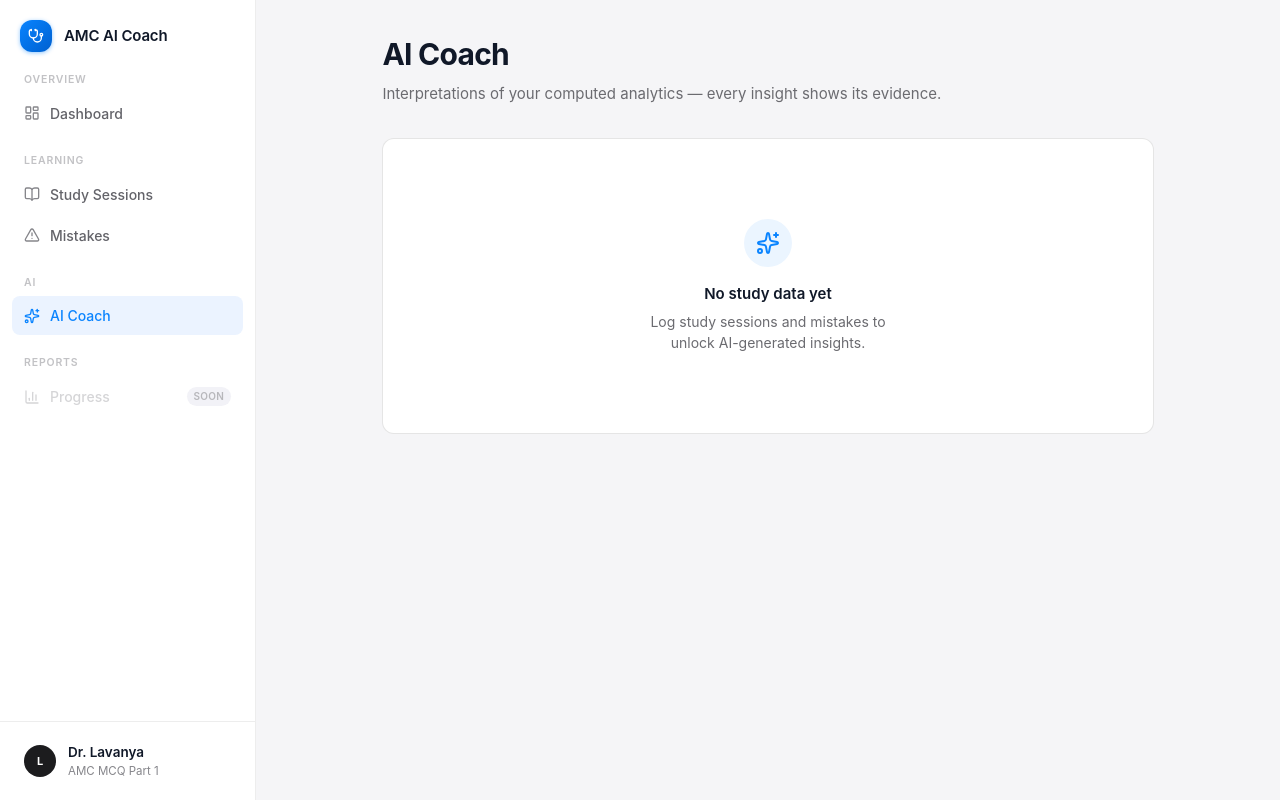
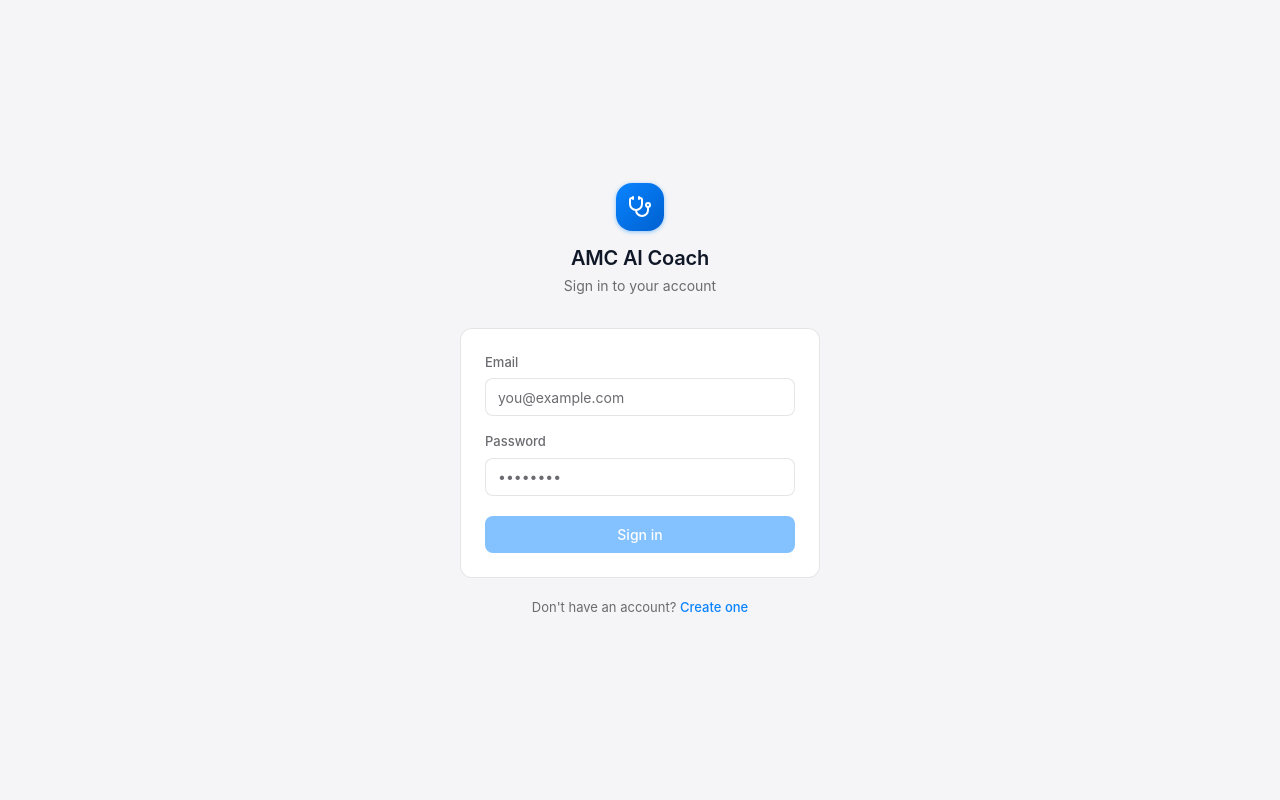
Before and after one commit to BuildWithSai/amc-ai-coach, a React (Vite) app: page /ai-coach in a window 1280 px wide. Built offline with nearby package versions, Linux system fonts and the light colour scheme; no server answers; the database is empty.

Commit message:
add auth — email/password login, route protection, logout, email display fix

```diff
--- a/src/App.tsx
+++ b/src/App.tsx
@@ -1,11 +1,41 @@
+import { useState, useEffect } from "react";
 import { BrowserRouter, Routes, Route } from "react-router-dom";
+import type { Session } from "@supabase/supabase-js";
+import { supabase } from "./services/supabase";
 
+import LoginPage from "./pages/LoginPage";
 import DashboardPage from "./pages/DashboardPage";
 import StudySessionsPage from "./pages/StudySessionsPage";
 import MistakesPage from "./pages/MistakesPage";
 import AICoachPage from "./pages/AICoachPage";
 
 function App() {
+  const [session, setSession] = useState<Session | null>(null);
+  const [checking, setChecking] = useState(true);
+
+  useEffect(() => {
+    supabase.auth.getSession().then(({ data }) => {
+      setSession(data.session);
+      setChecking(false);
+    });
+
+    const { data: { subscription } } = supabase.auth.onAuthStateChange((_event, session) => {
+      setSession(session);
+    });
+
+    return () => subscription.unsubscribe();
+  }, []);
+
+  if (checking) {
+    return (
+      <div className="flex min-h-screen items-center justify-center bg-[#F5F5F7]">
+        <div className="h-5 w-5 animate-spin rounded-full border-2 border-black/10 border-t-[#0A84FF]" />
+      </div>
+    );
+  }
+
+  if (!session) return <LoginPage />;
+
   return (
     <BrowserRouter>
       <Routes>
--- a/src/components/AppShell.tsx
+++ b/src/components/AppShell.tsx
@@ -9,7 +9,9 @@ import {
   Stethoscope,
   Menu,
   X,
+  LogOut,
 } from "lucide-react";
+import { supabase } from "../services/supabase";
 import type { ReactNode } from "react";
 
 const NAV_GROUPS = [
@@ -33,15 +35,23 @@ const NAV_GROUPS = [
 export function AppShell({ children }: { children: ReactNode }) {
   const { pathname } = useLocation();
   const [mobileOpen, setMobileOpen] = useState(false);
+  const [userEmail, setUserEmail] = useState<string | null>(null);
+
+  useEffect(() => {
+    supabase.auth.getUser().then(({ data }) => {
+      setUserEmail(data.user?.email ?? null);
+    });
+  }, []);
 
   const closeSidebar = () => setMobileOpen(false);
 
   // Close sidebar on any route change — handles same-page taps and browser back/forward
-  useEffect(() => { setMobileOpen(false); }, [pathname]);
+  useEffect(() => {
+    setMobileOpen(false);
+  }, [pathname]);
 
   return (
     <div className="fixed inset-0 flex overflow-hidden bg-[#F5F5F7]">
-
       {/* Mobile backdrop */}
       {mobileOpen && (
         <div
@@ -138,16 +148,24 @@ export function AppShell({ children }: { children: ReactNode }) {
         <div className="border-t border-black/[0.07] p-3">
           <div className="flex items-center gap-3 rounded-[8px] px-3 py-2.5">
             <div className="flex h-8 w-8 shrink-0 items-center justify-center rounded-full bg-[#1C1C1E] text-[11px] font-bold text-white">
-              L
+              {userEmail ? userEmail[0].toUpperCase() : "?"}
             </div>
             <div className="min-w-0 flex-1">
               <p className="truncate text-[13.5px] font-semibold leading-tight text-gray-900">
-                Dr. Lavanya
+                {userEmail ? userEmail.split("@")[0] : "—"}
               </p>
               <p className="mt-[3px] truncate text-[11.5px] leading-tight text-[#86868B]">
                 AMC MCQ Part 1
               </p>
             </div>
+            <button
+              type="button"
+              aria-label="Sign out"
+              onClick={() => supabase.auth.signOut()}
+              className="flex h-7 w-7 shrink-0 items-center justify-center rounded-md text-[#86868B] transition-colors duration-150 hover:bg-gray-100 hover:text-gray-900"
+            >
+              <LogOut className="h-3.5 w-3.5" />
+            </button>
           </div>
         </div>
       </aside>
@@ -155,7 +173,10 @@ export function AppShell({ children }: { children: ReactNode }) {
       {/* Main */}
       <main className="flex flex-1 flex-col overflow-hidden">
         {/* Mobile header — hidden on md+ */}
-        <div className="flex shrink-0 items-center gap-3 border-b border-black/[0.07] bg-white px-4 py-3 md:hidden" style={{ paddingTop: 'max(12px, env(safe-area-inset-top))' }}>
+        <div
+          className="flex shrink-0 items-center gap-3 border-b border-black/[0.07] bg-white px-4 py-3 md:hidden"
+          style={{ paddingTop: "max(12px, env(safe-area-inset-top))" }}
+        >
           <button
             type="button"
             aria-label="Open navigation"
@@ -170,9 +191,7 @@ export function AppShell({ children }: { children: ReactNode }) {
           </span>
         </div>
 
-        <div className="flex-1 overflow-y-auto">
-          {children}
-        </div>
+        <div className="flex-1 overflow-y-auto">{children}</div>
       </main>
     </div>
   );
--- /dev/null
+++ b/src/pages/LoginPage.tsx
@@ -0,0 +1,178 @@
+/**
+ * Auth page for email/password sign in and account creation.
+ * Toggles between modes in-place. Errors are surfaced inline; never via alert().
+ * After sign-up, shows a confirmation prompt if Supabase email verification is on.
+ */
+import { useState } from "react";
+import { Stethoscope } from "lucide-react";
+import { supabase } from "../services/supabase";
+
+type Mode = "signin" | "signup";
+
+function LoginPage() {
+  const [mode, setMode] = useState<Mode>("signin");
+  const [email, setEmail] = useState("");
+  const [password, setPassword] = useState("");
+  const [error, setError] = useState("");
+  const [loading, setLoading] = useState(false);
+  const [signedUp, setSignedUp] = useState(false);
+
+  const switchMode = (next: Mode) => {
+    setMode(next);
+    setError("");
+    setSignedUp(false);
+  };
+
+  const handleSubmit = async (e: React.FormEvent) => {
+    e.preventDefault();
+    setError("");
+    setLoading(true);
+
+    if (mode === "signin") {
+      const { error } = await supabase.auth.signInWithPassword({ email, password });
+      if (error) setError(error.message);
+    } else {
+      const { data, error } = await supabase.auth.signUp({ email, password });
+      if (error) {
+        setError(error.message);
+      } else if (!data.session) {
+        // Email confirmation required — session won't exist yet
+        setSignedUp(true);
+      }
+    }
+
+    setLoading(false);
+  };
+
+  const inputCls =
+    "h-[38px] w-full rounded-lg border border-black/10 bg-white px-3 text-[14px] text-gray-900 placeholder:text-[#6B6B70] transition-all duration-150 focus:border-[#0A84FF] focus:outline-none focus:ring-2 focus:ring-[#0A84FF]/20";
+
+  return (
+    <div className="flex min-h-screen items-center justify-center bg-[#F5F5F7] px-4">
+      <div className="w-full max-w-[360px]">
+
+        {/* Brand mark */}
+        <div className="mb-8 flex flex-col items-center gap-3">
+          <div className="flex h-12 w-12 items-center justify-center rounded-2xl bg-gradient-to-br from-[#0A84FF] to-[#0060D0] shadow-[0_1px_4px_rgba(10,132,255,0.45)]">
+            <Stethoscope className="h-6 w-6 text-white" />
+          </div>
+          <div className="text-center">
+            <p className="text-[20px] font-semibold tracking-[-0.01em] text-gray-900">
+              AMC AI Coach
+            </p>
+            <p className="mt-0.5 text-[14px] text-[#6B6B70]">
+              {mode === "signin" ? "Sign in to your account" : "Create your account"}
+            </p>
+          </div>
+        </div>
+
+        {/* Card */}
+        <div className="rounded-xl border border-black/10 bg-white p-6">
+
+          {/* Post sign-up confirmation notice */}
+          {signedUp ? (
+            <div className="text-center">
+              <p className="text-[15px] font-semibold text-gray-900">Check your email</p>
+              <p className="mt-2 text-[14px] leading-relaxed text-[#6B6B70]">
+                We sent a confirmation link to <span className="font-medium text-gray-900">{email}</span>.
+                Open it to activate your account, then come back and sign in.
+              </p>
+              <button
+                type="button"
+                onClick={() => { setSignedUp(false); setMode("signin"); }}
+                className="mt-5 w-full rounded-lg bg-[#0A84FF] px-4 py-2 text-[14px] font-medium text-white transition-all duration-150 hover:bg-[#0071E3] focus-visible:outline-none focus-visible:ring-2 focus-visible:ring-[#0A84FF]/40 active:scale-[0.98]"
+              >
+                Back to sign in
+              </button>
+            </div>
+          ) : (
+            <form onSubmit={handleSubmit} noValidate>
+              <div className="mb-4">
+                <label htmlFor="login-email" className="mb-1.5 block text-[13px] font-medium text-[#6B6B70]">
+                  Email
+                </label>
+                <input
+                  id="login-email"
+                  type="email"
+                  autoComplete="email"
+                  required
+                  value={email}
+                  onChange={(e) => { setEmail(e.target.value); setError(""); }}
+                  placeholder="you@example.com"
+                  className={inputCls}
+                />
+              </div>
+
+              <div className="mb-5">
+                <label htmlFor="login-password" className="mb-1.5 block text-[13px] font-medium text-[#6B6B70]">
+                  Password
+                </label>
+                <input
+                  id="login-password"
+                  type="password"
+                  autoComplete={mode === "signin" ? "current-password" : "new-password"}
+                  required
+                  value={password}
+                  onChange={(e) => { setPassword(e.target.value); setError(""); }}
+                  placeholder="••••••••"
+                  className={inputCls}
+                />
+              </div>
+
+              {error && (
+                <p role="alert" className="mb-4 text-[13px] text-[#D63031]">
+                  {error}
+                </p>
+              )}
+
+              <button
+                type="submit"
+                disabled={loading || !email || !password}
+                className="w-full rounded-lg bg-[#0A84FF] px-4 py-2 text-[14px] font-medium text-white transition-all duration-150 hover:bg-[#0071E3] focus-visible:outline-none focus-visible:ring-2 focus-visible:ring-[#0A84FF]/40 active:scale-[0.98] disabled:cursor-not-allowed disabled:opacity-50"
+              >
+                {loading ? (
+                  <span className="flex items-center justify-center gap-2">
+                    <span className="inline-block h-3.5 w-3.5 animate-spin rounded-full border-2 border-white/30 border-t-white" />
+                    {mode === "signin" ? "Signing in…" : "Creating account…"}
+                  </span>
+                ) : mode === "signin" ? "Sign in" : "Create account"}
+              </button>
+            </form>
+          )}
+        </div>
+
+        {/* Mode toggle */}
+        {!signedUp && (
+          <p className="mt-5 text-center text-[13px] text-[#6B6B70]">
+            {mode === "signin" ? (
+              <>
+                Don't have an account?{" "}
+                <button
+                  type="button"
+                  onClick={() => switchMode("signup")}
+                  className="font-medium text-[#0A84FF] transition-colors duration-150 hover:text-[#0071E3] focus-visible:outline-none focus-visible:underline"
+                >
+                  Create one
+                </button>
+              </>
+            ) : (
+              <>
+                Already have an account?{" "}
+                <button
+                  type="button"
+                  onClick={() => switchMode("signin")}
+                  className="font-medium text-[#0A84FF] transition-colors duration-150 hover:text-[#0071E3] focus-visible:outline-none focus-visible:underline"
+                >
+                  Sign in
+                </button>
+              </>
+            )}
+          </p>
+        )}
+
+      </div>
+    </div>
+  );
+}
+
+export default LoginPage;
```
